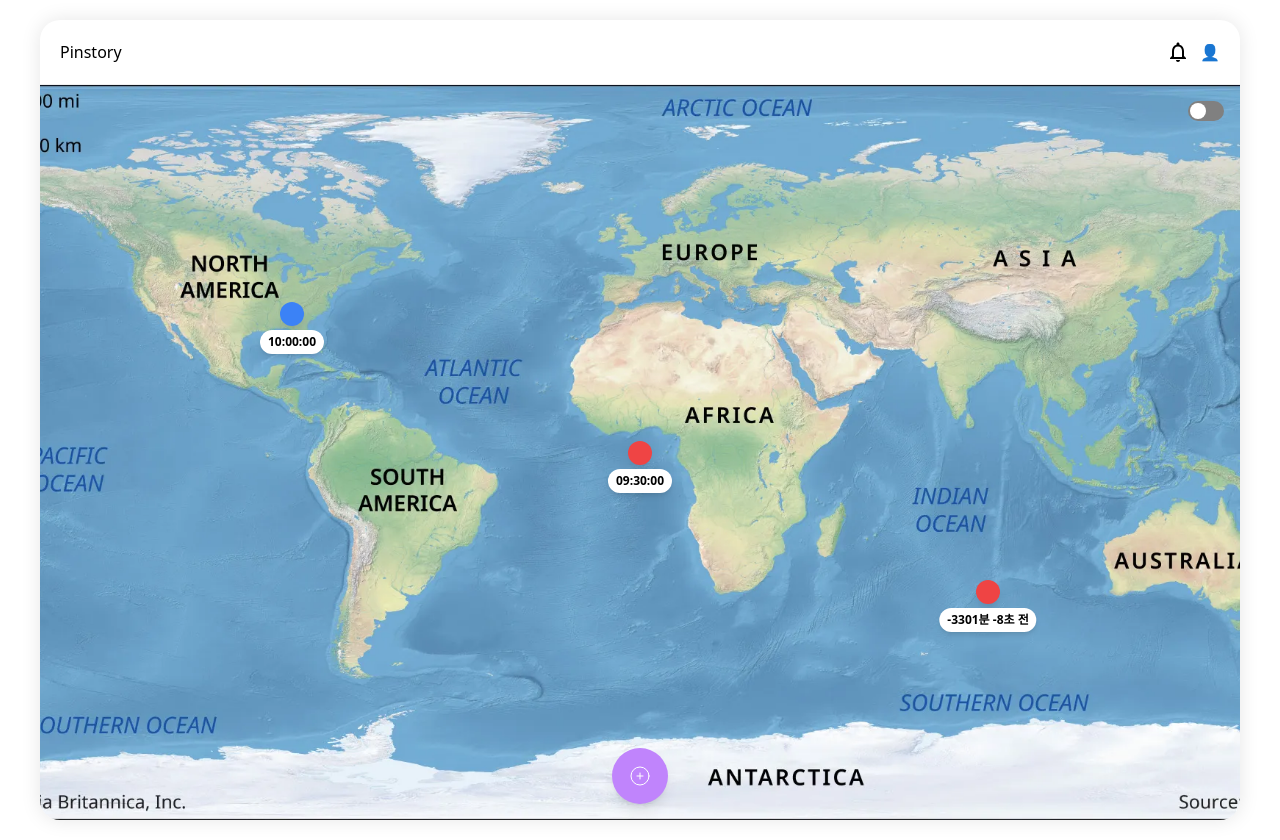
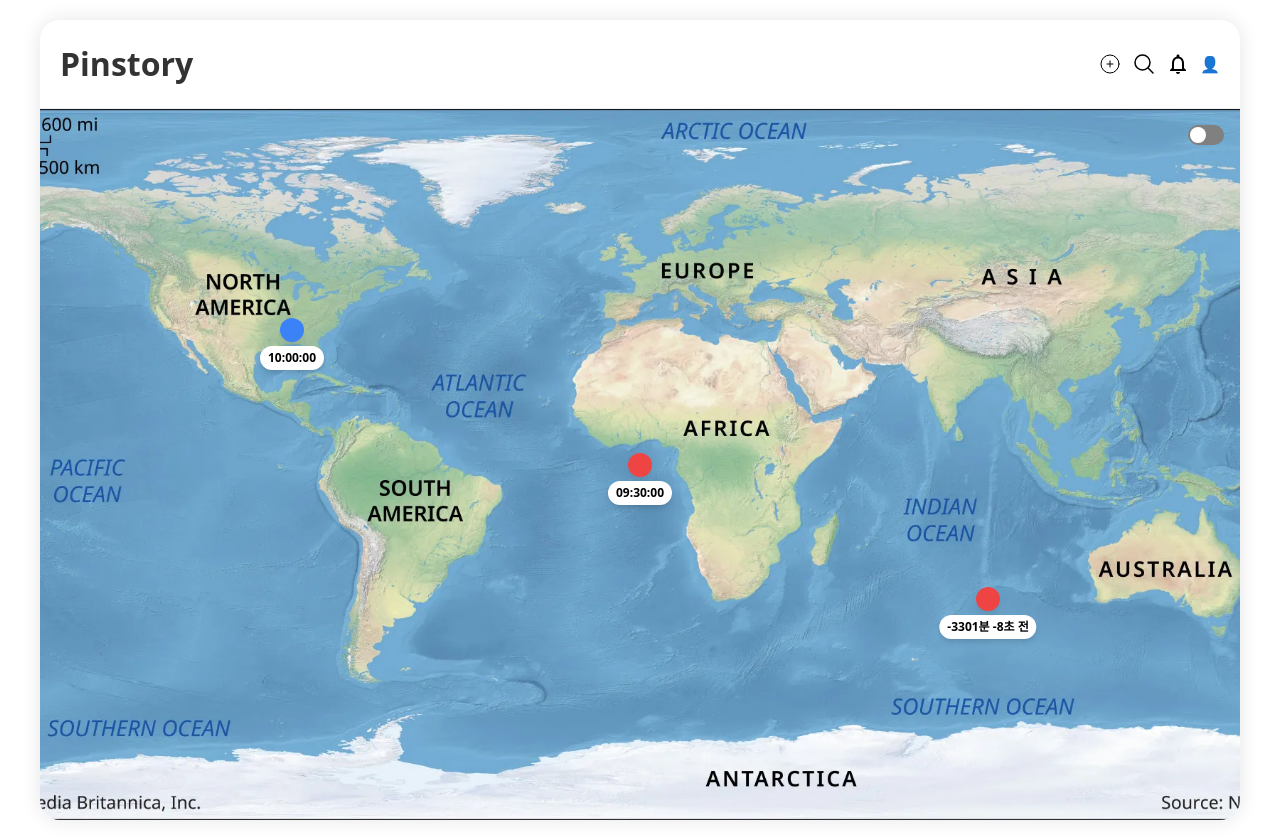
Before and after one commit to Codgm/PinAD_TedinIT, a Next.js app: page /homepage in a window 1280 px wide. Built offline with nearby package versions, Linux system fonts and the light colour scheme.

Commit message:
fix - 서치 및 핀 작성을 아이콘으로 해더에 위치하게 수정

```diff
--- a/src/app/components/home2.js
+++ b/src/app/components/home2.js
@@ -6,15 +6,24 @@ import { useRef, useState } from 'react';
 import NotificationModal from './notificationmodal';
 import PopularRecentPinStory from './popular-recent-pinstory';
 import MapList from './maplist';
+import WritePinStory from './writepinstory';
 
 export default function Home2() {
   const [isChecked, setIsChecked] = useState(false);
   const [isModalOpen, setIsModalOpen] = useState(false);
+  const [isSearchBarOpen, setIsSearchBarOpen] = useState(false);
+  const [isWriteModalOpen, setIsWriteModalOpen] = useState(false);
 
   const [notifications, setNotifications] = useState([
     { text: "새로운 여행 추천이 도착했습니다!", isRead: false },
     { text: "친구가 당신의 스토리를 좋아합니다.", isRead: false },
     { text: "이번 주 인기 여행지: 제주도", isRead: false },
+  ]);
+
+  const [pins, setPins] = useState([
+    { id: 1, x: 5, y: 5, time: '2024-07-19 09:30:00', isUser: true },
+    { id: 2, x: 2, y: 3, time: '2024-07-19 10:00:00', isUser: false },
+    { id: 3, x: 8, y: 7, time: '2024-07-19 10:04:00', isUser: true },
   ]);
 
   const handleChange = () => {
@@ -27,17 +36,80 @@ export default function Home2() {
     setIsModalOpen(true);
   };
 
+  const handleSearchIconClick = () => {
+    setIsSearchBarOpen(!isSearchBarOpen);
+  };
+
+  const openWriteModal = () => setIsWriteModalOpen(true);
+  const closeWriteModal = () => setIsWriteModalOpen(false);
+
+  function formatDateToString(date) {
+    // 연, 월, 일, 시, 분, 초를 추출
+    const year = date.getFullYear();
+    const month = String(date.getMonth() + 1).padStart(2, '0'); // 월은 0부터 시작
+    const day = String(date.getDate()).padStart(2, '0');
+    const hours = String(date.getHours()).padStart(2, '0');
+    const minutes = String(date.getMinutes()).padStart(2, '0');
+    const seconds = String(date.getSeconds()).padStart(2, '0');
+
+    // 포맷팅하여 반환
+    return `${year}-${month}-${day} ${hours}:${minutes}:${seconds}`;
+  }
+
+  const addPin = () => {
+    const now = new Date();
+    const utc = now.getTime() + (now.getTimezoneOffset() * 60 * 1000);
+    const koreaTimeDiff = 9 * 60 * 60 * 1000;
+    const korNow = new Date(utc+koreaTimeDiff)
+    const formattedDate = formatDateToString(korNow);
+
+    const newPin = {
+      id: pins.length + 1,
+      x: Math.floor(Math.random() * 10),
+      y: Math.floor(Math.random() * 10),
+      time: formattedDate,
+      isUser: true,
+    };
+    setPins([...pins, newPin]);
+  };
+
+
   return (
     <div className={styles.pageWrapper}>
       <Head>
         <title>Pinstory</title>
         <link rel="icon" href="/favicon.ico" />
       </Head>
-
+      {isWriteModalOpen && (
+        <WritePinStory isOpen={isWriteModalOpen} closeModal={closeWriteModal} addPin={addPin} />
+      )}
       <div className={styles.container}>
         <header className={styles.header}>
           <h1>Pinstory</h1>
           <div className={styles.icons}>
+            <span
+              className={styles.notification}
+              onClick={openWriteModal}
+            >
+              <svg
+              className="w-6 h-6"
+              fill="none"
+              stroke="currentColor"
+              viewBox="0 0 24 24"
+              xmlns="http://www.w3.org/2000/svg"
+              aria-hidden="true"
+              >
+                <path strokeLinecap="round" strokeLinejoin="round" d="M12 9v6m3-3H9m12 0a9 9 0 1 1-18 0 9 9 0 0 1 18 0Z"></path>
+              </svg>
+            </span>
+            <span
+              className={styles.notification}
+              onClick={handleSearchIconClick}
+            >
+              <svg xmlns="http://www.w3.org/2000/svg" fill="none" viewBox="0 0 24 24" stroke-width="1.5" stroke="currentColor" class="size-6">
+                <path stroke-linecap="round" stroke-linejoin="round" d="m21 21-5.197-5.197m0 0A7.5 7.5 0 1 0 5.196 5.196a7.5 7.5 0 0 0 10.607 10.607Z" />
+              </svg>
+            </span>
             <span
               ref={notificationIconRef}
               className={styles.notification}
@@ -61,7 +133,12 @@ export default function Home2() {
               />
               <span className={styles.slider}></span>
             </label>
-            <MapList showAllPins={!isChecked}/>
+            <MapList pins={pins} showAllPins={!isChecked} />
+            {isSearchBarOpen && (
+              <div className={styles.searchBarModal}>
+                <input type="text" placeholder="장소, 인물, 스토리 검색" />
+              </div>
+            )}
           </section>
           <section className={styles.contentSection}>
             {/* <div className={styles.searchBar}>
--- a/src/app/components/maplist.js
+++ b/src/app/components/maplist.js
@@ -17,12 +17,12 @@ function formatDateToString(date) {
   return `${year}-${month}-${day} ${hours}:${minutes}:${seconds}`;
 }
 
-const MapList = ({ showAllPins }) => {
-  const [pins, setPins] = useState([
-    { id: 1, x: 5, y: 5, time: '2024-07-19 09:30:00', isUser: true },
-    { id: 2, x: 2, y: 3, time: '2024-07-19 10:00:00', isUser: false },
-    { id: 3, x: 8, y: 7, time: '2024-07-19 10:04:00', isUser: true },
-  ]);
+const MapList = ({ pins,showAllPins }) => {
+  // const [pins, setPins] = useState([
+  //   { id: 1, x: 5, y: 5, time: '2024-07-19 09:30:00', isUser: true },
+  //   { id: 2, x: 2, y: 3, time: '2024-07-19 10:00:00', isUser: false },
+  //   { id: 3, x: 8, y: 7, time: '2024-07-19 10:04:00', isUser: true },
+  // ]);
 
   const [isWriteModalOpen, setIsWriteModalOpen] = useState(false);
   const [isPinModalOpen, setIsPinModalOpen] = useState(false);
@@ -34,8 +34,8 @@ const MapList = ({ showAllPins }) => {
     return () => clearInterval(timer);
   }, []);
 
-  const openWriteModal = () => setIsWriteModalOpen(true);
-  const closeWriteModal = () => setIsWriteModalOpen(false);
+  // const openWriteModal = () => setIsWriteModalOpen(true);
+  // const closeWriteModal = () => setIsWriteModalOpen(false);
 
   const openPinModal = (pin) => {
     setSelectedPin(pin);
@@ -45,22 +45,22 @@ const MapList = ({ showAllPins }) => {
   const closePinModal = () => setIsPinModalOpen(false);
 
 
-  const addPin = () => {
-    const now = new Date();
-    const utc = now.getTime() + (now.getTimezoneOffset() * 60 * 1000);
-    const koreaTimeDiff = 9 * 60 * 60 * 1000;
-    const korNow = new Date(utc+koreaTimeDiff)
-    const formattedDate = formatDateToString(korNow);
+  // const addPin = () => {
+  //   const now = new Date();
+  //   const utc = now.getTime() + (now.getTimezoneOffset() * 60 * 1000);
+  //   const koreaTimeDiff = 9 * 60 * 60 * 1000;
+  //   const korNow = new Date(utc+koreaTimeDiff)
+  //   const formattedDate = formatDateToString(korNow);
 
-    const newPin = {
-      id: pins.length + 1,
-      x: Math.floor(Math.random() * 10),
-      y: Math.floor(Math.random() * 10),
-      time: formattedDate,
-      isUser: true,
-    };
-    setPins([...pins, newPin]);
-  };
+  //   const newPin = {
+  //     id: pins.length + 1,
+  //     x: Math.floor(Math.random() * 10),
+  //     y: Math.floor(Math.random() * 10),
+  //     time: formattedDate,
+  //     isUser: true,
+  //   };
+  //   setPins([...pins, newPin]);
+  // };
 
   const getTimeDifference = (pinTime) => {
     const diff = currentTime - new Date(pinTime);
@@ -74,9 +74,9 @@ const MapList = ({ showAllPins }) => {
       {isPinModalOpen && (
           <PinstoryModal pin={selectedPin} onClose={closePinModal} updatePin={null} />
       )}
-      {isWriteModalOpen && (
+      {/* {isWriteModalOpen && (
         <WritePinStory isOpen={isWriteModalOpen} closeModal={closeWriteModal} addPin={addPin} />
-      )}
+      )} */}
       <Image
         src="/world-map.webp"
         alt="Map"
@@ -107,23 +107,6 @@ const MapList = ({ showAllPins }) => {
           </div>
         ))}
       </div>
-      <div className="absolute bottom-4 left-1/2 transform -translate-x-1/2">
-        <button
-          className="inline-flex items-center justify-center rounded-full bg-purple-400 hover:bg-purple-500 shadow-lg text-white transition-colors duration-300 ease-in-out focus:outline-none focus:ring-2 focus:ring-blue-500 focus:ring-opacity-50 disabled:pointer-events-none disabled:opacity-50 h-14 w-14"
-          onClick={openWriteModal}
-        >
-          <svg
-            className="w-6 h-6"
-            fill="none"
-            stroke="currentColor"
-            viewBox="0 0 24 24"
-            xmlns="http://www.w3.org/2000/svg"
-            aria-hidden="true"
-          >
-            <path strokeLinecap="round" strokeLinejoin="round" d="M12 9v6m3-3H9m12 0a9 9 0 1 1-18 0 9 9 0 0 1 18 0Z"></path>
-          </svg>
-        </button>
-      </div>
     </div>
   );
 };
--- a/src/app/styles/Home.module.css
+++ b/src/app/styles/Home.module.css
@@ -34,6 +34,14 @@
   align-items: center;
   padding: 20px;
   border-bottom: 1px solid #f0f0f0;
+  position: relative
+}
+
+.header h1 {
+  font-size: 2rem;
+  font-weight: bold;
+  color: #333333;
+  margin: 0;
 }
 
 .icons {
@@ -65,11 +73,30 @@
   padding: 20px;
 }
 
-.searchBar input {
+.searchBarModal {
+  position: absolute;
+  top: 100%;
+  left: 50%;
+  width: 50%;
+  padding: 16px;
+  background-color: transparent;
+  transform: translateY(-910%);
+  border-radius: 5px;
+  transition: transform 0.3s ease-out, opacity 0.3s ease-out, visibility 0.3s ease-out;
+  z-index: 50;
+}
+
+.searchBarModal.open {
+  transform: translateY(0);
+  opacity: 1;
+}
+
+.searchBarModal input {
   width: 100%;
-  padding: 10px;
+  padding: 8px;
+  font-size: 16px;
   border: 1px solid #ccc;
-  border-radius: 20px;
+  border-radius: 4px;
 }
 
 .tags {
```
Also changed, not shown: src/app/components/custompin.js (added).
